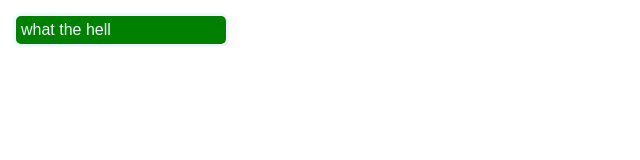
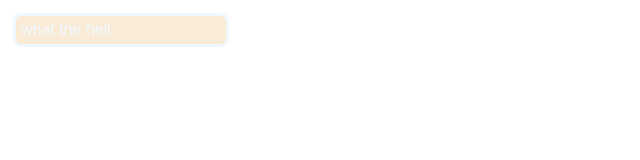
Before and after one commit to areyouraped/areyouraped.github.io, a plain HTML site: page index.html in a window 1280 px wide. Shown: the whole page, without its empty margins (0-640 px from the left). Drawn offline with Linux system fonts and the light colour scheme.

Commit message:
Update index.html

```diff
--- a/index.html
+++ b/index.html
@@ -10,7 +10,7 @@
         padding: 5px;
         border: 3px solid aliceblue;
         border-radius: 8px;
-        background-color: green;
+        background-color: antiquewhite;
         color: aliceblue;
         font-family: Arial, Helvetica, sans-serif;
     }
```
